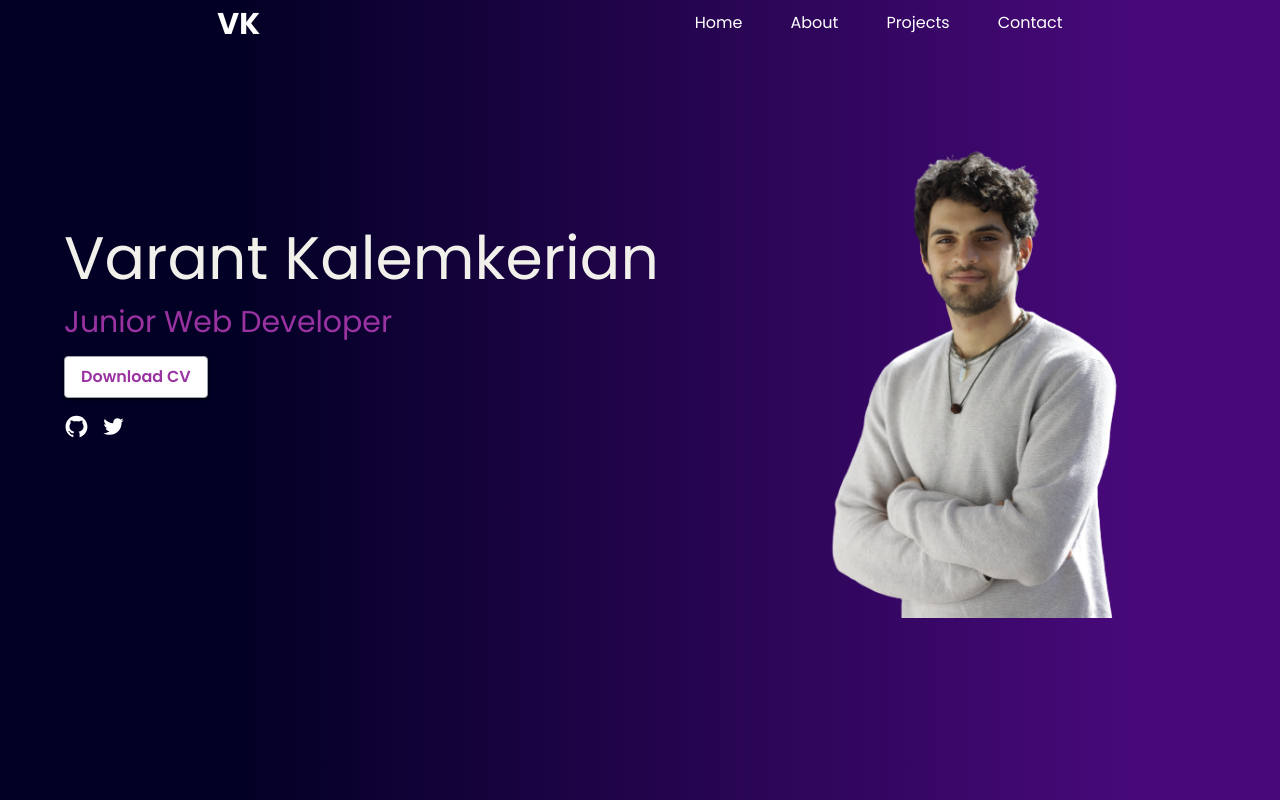
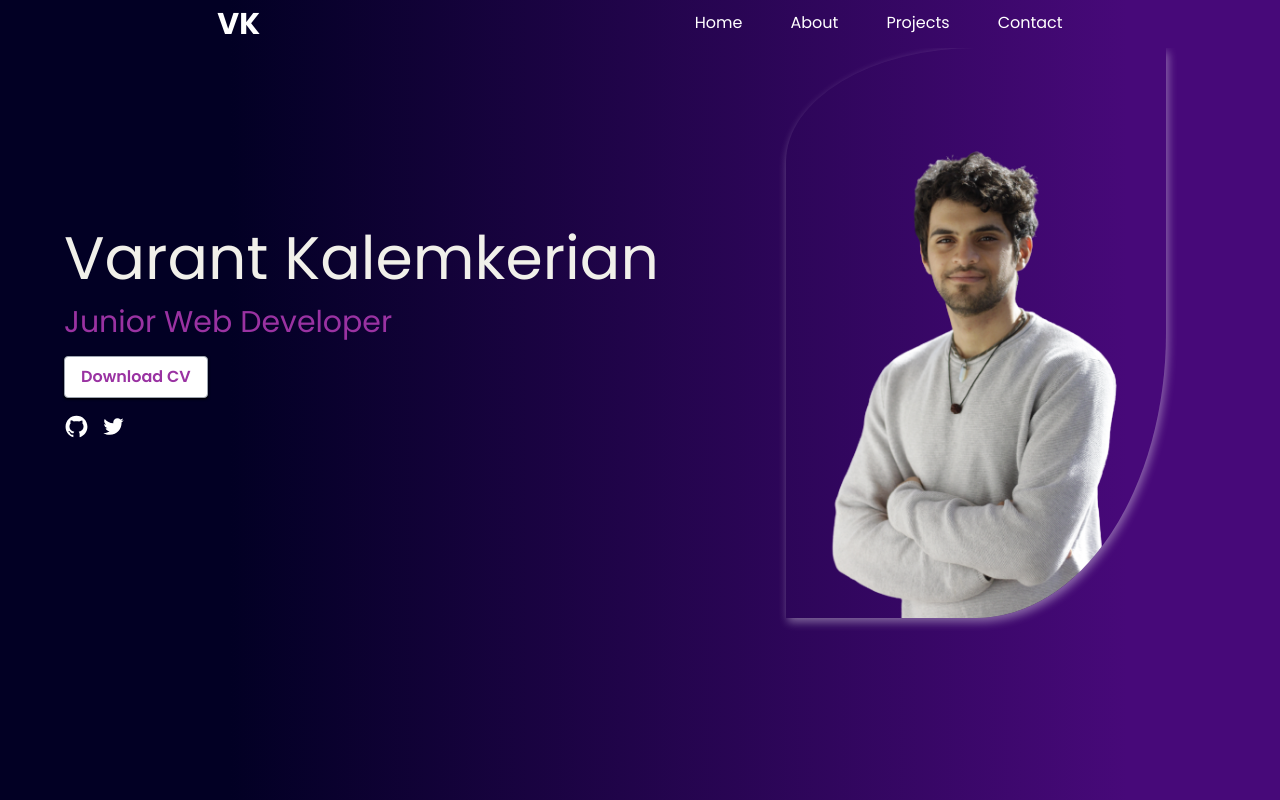
Before and after one commit to Varantt/Portfolio-website, a React (Vite) app: page / in a window 1280 px wide. Shown: the top 800 px of the page. Built offline with nearby package versions, Linux system fonts and the light colour scheme.

Commit message:
box-shadow on image

```diff
--- a/src/components/Hero.jsx
+++ b/src/components/Hero.jsx
@@ -46,7 +46,7 @@ export default function Hero() {
         </div>
         {/* item 2 */}
         <div className="flex  md:w-1/2  items-start justify-center w-2/3     fade-animation ">
-          <img src={varant} alt="yelow" className = "" width ="380" height = "285"/>
+          <img src={varant} alt="yelow" className = "img" width ="380" height = "285"/>
         </div>
       </div>
     </section>
--- a/src/index.css
+++ b/src/index.css
@@ -36,6 +36,11 @@ hr {
   transform: translateY(0); /* Move the section back to its original position */
 }
 
+.img {
+  /* background-color: transparent; */
+  box-shadow: 2px 4px 10px rgba(255, 255, 255, 0.4);
+  border-radius:  50% 0 50% 0 / 20% 50% 50% 20% ;
+}
 /* fade from left animation */
 .fade-left {
   animation: fadeLeft 1.4s ease forwards 400ms;
```
